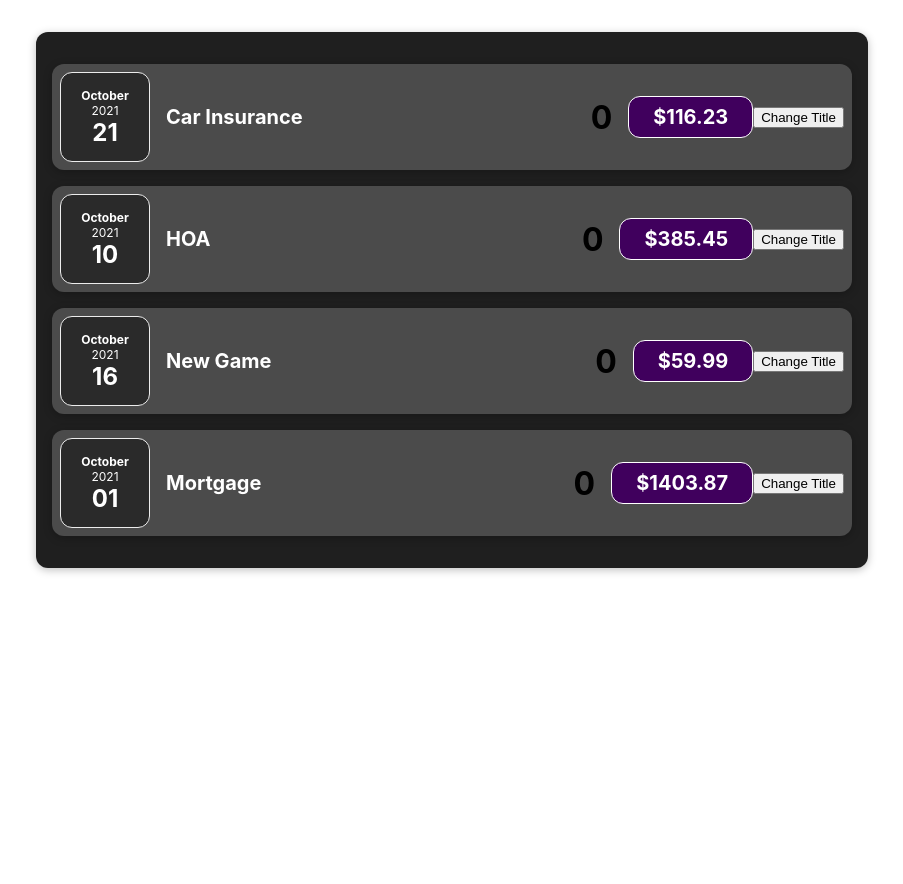
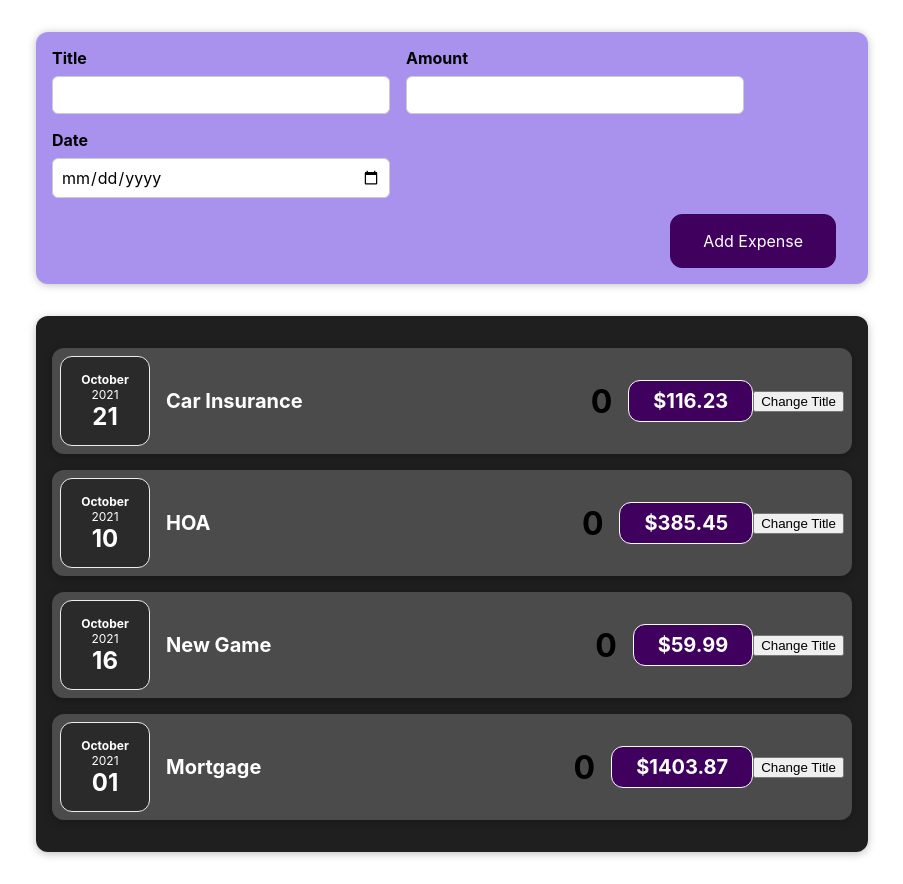
Before and after one commit to layer8games/react-complete-guide-demo1, a React (Create React App) app: page / in a window 1280 px wide. Shown: the whole page, without its empty margins (188-1091 px from the left). Before the commit the page ends 800 px from the top, so only its background shows below. Built offline with nearby package versions, Linux system fonts and the light colour scheme.

Commit message:
Added NewExpense and NewExpenseForm

```diff
--- a/src/App.js
+++ b/src/App.js
@@ -1,4 +1,5 @@
 import Expenses from "./components/Expenses/Expenses";
+import NewExpense from "./components/NewExpense/NewExpense";
 
 const App = () => {
   const expenses = [
@@ -10,6 +11,7 @@
 
   return (
     <div>
+      <NewExpense />
       <Expenses items={expenses} />
     </div>
   );
--- /dev/null
+++ b/src/components/NewExpense/NewExpense.css
@@ -0,0 +1,38 @@
+.new-expense {
+    background-color: #a892ee;
+    padding: 1rem;
+    margin: 2rem auto;
+    width: 50rem;
+    max-width: 95%;
+    border-radius: 12px;
+    text-align: center;
+    box-shadow: 0 1px 8px rgba(0, 0, 0, 0.25);
+  }
+
+  .new-expense button {
+    font: inherit;
+    cursor: pointer;
+    padding: 1rem 2rem;
+    border: 1px solid #40005d;
+    background-color: #40005d;
+    color: white;
+    border-radius: 12px;
+    margin-right: 1rem;
+  }
+
+  .new-expense button:hover,
+  .new-expense button:active {
+    background-color: #510674;
+    border-color: #510674;
+  }
+
+  .new-expense button.alternative {
+    color: #220131;
+    border-color: transparent;
+    background-color: transparent;
+  }
+
+  .new-expense button.alternative:hover,
+  .new-expense button.alternative:active {
+    background-color: #ddb3f8;
+  }
--- /dev/null
+++ b/src/components/NewExpense/NewExpense.js
@@ -0,0 +1,14 @@
+import React from 'react';
+import NewExpenseForm from './NewExpenseForm';
+
+import './NewExpense.css';
+
+const NewExpense = () => {
+    return (
+        <div className="new-expense">
+            <NewExpenseForm />
+        </div>
+    );
+};
+
+export default NewExpense;
--- /dev/null
+++ b/src/components/NewExpense/NewExpenseForm.css
@@ -0,0 +1,26 @@
+.new-expense__controls {
+    display: flex;
+    flex-wrap: wrap;
+    gap: 1rem;
+    margin-bottom: 1rem;
+    text-align: left;
+  }
+
+  .new-expense__control label {
+    font-weight: bold;
+    margin-bottom: 0.5rem;
+    display: block;
+  }
+
+  .new-expense__control input {
+    font: inherit;
+    padding: 0.5rem;
+    border-radius: 6px;
+    border: 1px solid #ccc;
+    width: 20rem;
+    max-width: 100%;
+  }
+
+  .new-expense__actions {
+    text-align: right;
+  }
--- /dev/null
+++ b/src/components/NewExpense/NewExpenseForm.js
@@ -0,0 +1,29 @@
+import React from "react";
+
+import "./NewExpenseForm.css";
+
+const NewExpenseForm = () => {
+  return (
+    <form>
+      <div className="new-expense__controls">
+        <div className="new-expense__control">
+          <label>Title</label>
+          <input type="text" />
+        </div>
+        <div className="new-expense__control">
+          <label>Amount</label>
+          <input type="number" min="0.01" step="0.01" />
+        </div>
+        <div className="new-expense__control">
+          <label>Date</label>
+          <input type="date" min="2019-01-01" max="2022-12-31" />
+        </div>
+      </div>
+      <div className="new-expense__actions">
+        <button type="submit">Add Expense</button>
+      </div>
+    </form>
+  );
+};
+
+export default NewExpenseForm;
```
